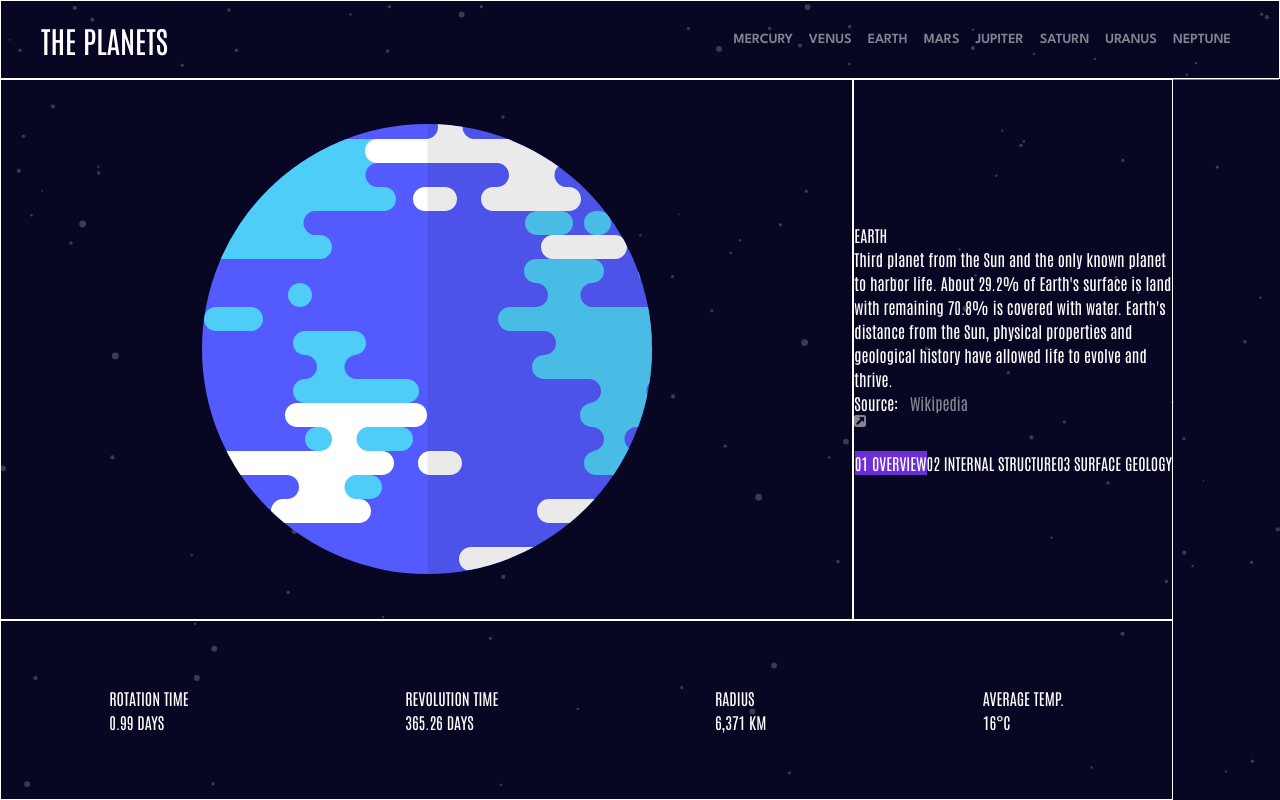
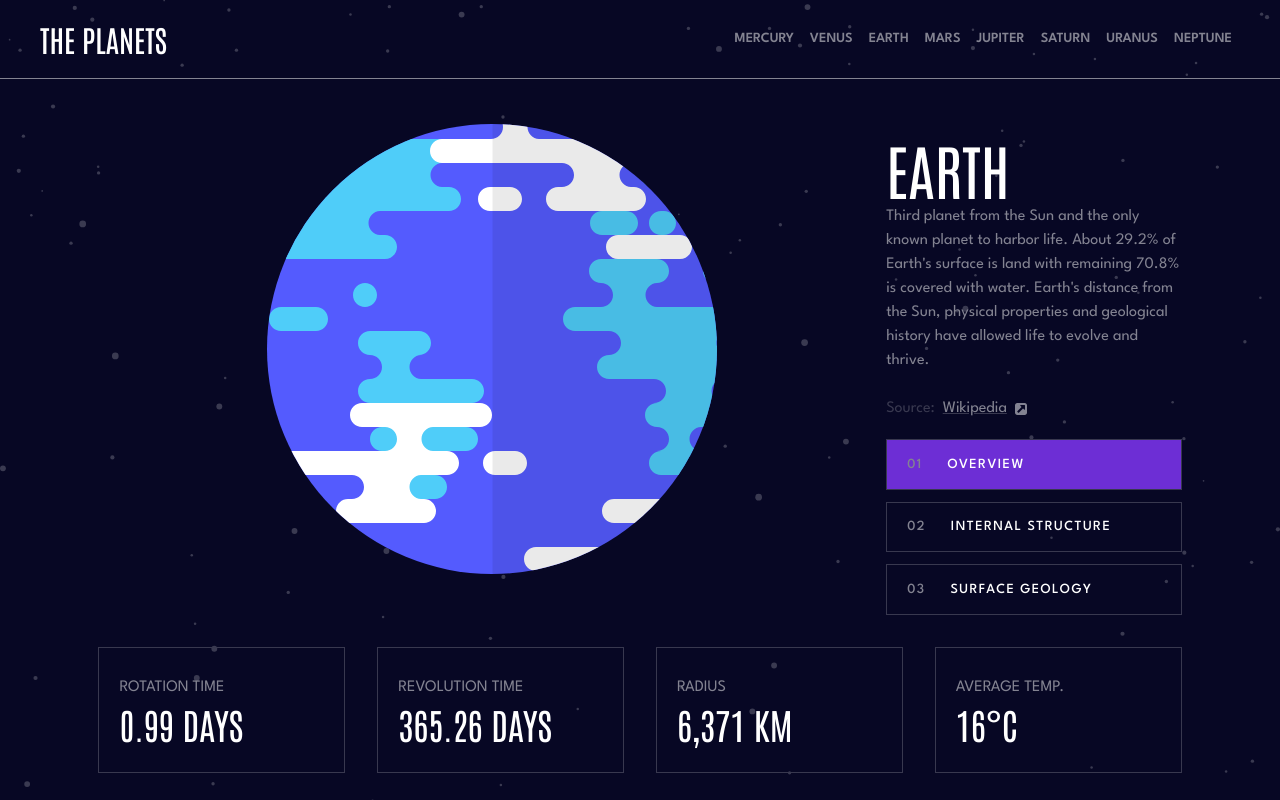
Before and after one commit to MJ-builds/Planet-Facts, a React (Create React App) app: page /planets/earth in a window 1280 px wide. Built offline with nearby package versions, Linux system fonts and the light colour scheme.

Commit message:
styling updates

```diff
--- a/src/App.css
+++ b/src/App.css
@@ -24,8 +24,13 @@ a:hover {
 }
 .custom-grid {
   display: grid;
-  grid-template-columns: 2fr 1fr 1fr 1.5fr 0.5fr;
-  grid-template-rows: 79px 6fr 2fr;
+  grid-template-columns: 0.5fr 2fr 1fr 1fr 1.5fr 0.5fr;
+  grid-template-rows: 79px 6fr 2fr ;
+}
+.custom-grid-pi {
+  display: grid;
+  grid-template-columns: 1fr;
+  grid-template-rows: 2fr 3fr 1fr 3fr;
 }
 .planet-image-container {
   max-width: 80%;
--- a/src/components/PlanetButtons.js
+++ b/src/components/PlanetButtons.js
@@ -18,9 +18,9 @@ const ButtonsOverview = () => {
  */
   const createButton = (activeButtonNum, buttonNumLabel, buttonLabel) => {
     return (
-      <div className = ''>
+      <div className = 'border border-darkgrey flex h-[28%]'>
         <button
-          className={activeButton === activeButtonNum ? "active" : ""}
+          className={`text-left text-sm font-medium w-full tracking-widest ${activeButton === activeButtonNum ? "active" : ""}`}
           onClick={() => handleButtonClick(activeButtonNum)}
           style={{
             backgroundColor:
@@ -29,7 +29,7 @@ const ButtonsOverview = () => {
               activeButton === activeButtonNum ? planetInfo.button_color : "",
           }}
         >
-          <span className="button_numbers">{buttonNumLabel}</span> {buttonLabel}
+          <span className="text-left text-sm text-grey tracking-widest ml-5 mr-5 button_numbers">{buttonNumLabel}</span> {buttonLabel}
         </button>
         </div>
     );
--- a/src/components/PlanetInformation.js
+++ b/src/components/PlanetInformation.js
@@ -9,21 +9,23 @@ const PlanetInformation = () => {
   const { planetInfo, activeButton, buttonCategory } = usePlanetContext();
 
   return (
-    <div className = " ">
-      <h1 className="planet-info-header">{planetInfo.name.toUpperCase()}</h1>
-      <p className="planet-info-overview league-spartan">
+    <div className="INFO-CONTAINER custom-grid-pi">
+      <h1 className="HEADING row-span-1 col-span-1 flex items-end text-6xl">
+        {planetInfo.name.toUpperCase()}
+      </h1>
+      <p className="INFO font-spartan row-start-2 row-end-2 col-start-1 col-end-1 flex items-center text-grey">
         {planetInfo[`${buttonCategory[activeButton]}_content`]}
       </p>
-      <p className="planet-info-source league-spartan">
+      <p className="SOURCE text-darkgrey font-spartan row-start-3 row-end-3 col-start-1 col-end-1 flex items-center">
         Source:{" "}
         <Link
-          className="planet-info-source-wiki"
+          className="wiki-link flex items-center underline decoration-darkgrey text-grey"
           to={planetInfo.overview_source}
           target="_blank"
         >
           Wikipedia
           <svg
-            className="source-icon-svg"
+            className="source-icon-svg inline ml-2"
             xmlns="http://www.w3.org/2000/svg"
             width="12"
             height="12"
@@ -36,9 +38,9 @@ const PlanetInformation = () => {
           </svg>
         </Link>
       </p>
-      <div className="flex flex-row items-center justify-center">
-            <PlanetButtons />
-          </div>
+      <div className="row-start-4 row-end-4 col-start-1 col-end-1 flex flex-col font-spartan gap-3 ">
+        <PlanetButtons />
+      </div>
     </div>
   );
 };
--- a/src/components/PlanetMain.js
+++ b/src/components/PlanetMain.js
@@ -35,16 +35,16 @@ const PlanetMain = () => {
   return (
     <>
     <div className = 'custom-grid'>
-      <div className="row-span-1 col-span-5 border-white border">
+      <div className="row-span-1 col-span-6 ">
         <Header />
       </div>
-      <div className = "row-start-2 row-end-2 col-span-3 border-white border flex justify-center items-center">
+      <div className = "row-start-2 row-end-2 col-start-2 col-end-5 flex justify-center items-center">
         <PlanetImager />
       </div>
-      <div className="row-start-2 row-end-3 col-start-4 col-end-4 border-white border flex items-center justify-items-center">
+      <div className="row-start-2 row-end-3 col-start-5 col-end-6 flex  justify-items-center">
         <PlanetInformation />
       </div>
-      <div className = "row-start-3 row-end-3 col-start-1 col-end-5 border-white border flex justify-around items-center">
+      <div className = "row-start-3 row-end-3 col-start-2 col-end-6 flex items-center justify-self-end w-[100%] gap-8">
       <PlanetStats />
       </div>
       </div>
--- a/src/components/PlanetStats.js
+++ b/src/components/PlanetStats.js
@@ -14,9 +14,10 @@ const Stats = () => {
   */
   const createStatBox = (planetStat, planetStatLabel) => {
     return (
-      <div className="stats-inner">
-        <div className="stats-inner-header">{planetStatLabel}</div>
-        <div className="stats-inner-stats">
+      // add back pt-2
+      <div className="border border-darkgrey w-full h-[70%] flex flex-col justify-center pl-5">
+        <div className="text-m font-spartan text-grey ">{planetStatLabel}</div>
+        <div className="text-4xl pt-1">
           {planetInfo[planetStat].toUpperCase()}
         </div>
       </div>
--- a/tailwind.config.js
+++ b/tailwind.config.js
@@ -1,4 +1,6 @@
 /** @type {import('tailwindcss').Config} */
+const colors = require('tailwindcss/colors')
+
 module.exports = {
   mode: 'jit',
   content: ["./src/**/*.{html,js}"],
@@ -10,6 +12,7 @@ module.exports = {
       }
     },
     colors: {
+      ...colors,
       transparent: 'transparent',
       current: 'currentColor',
       'darkblue': '#070724',
```
